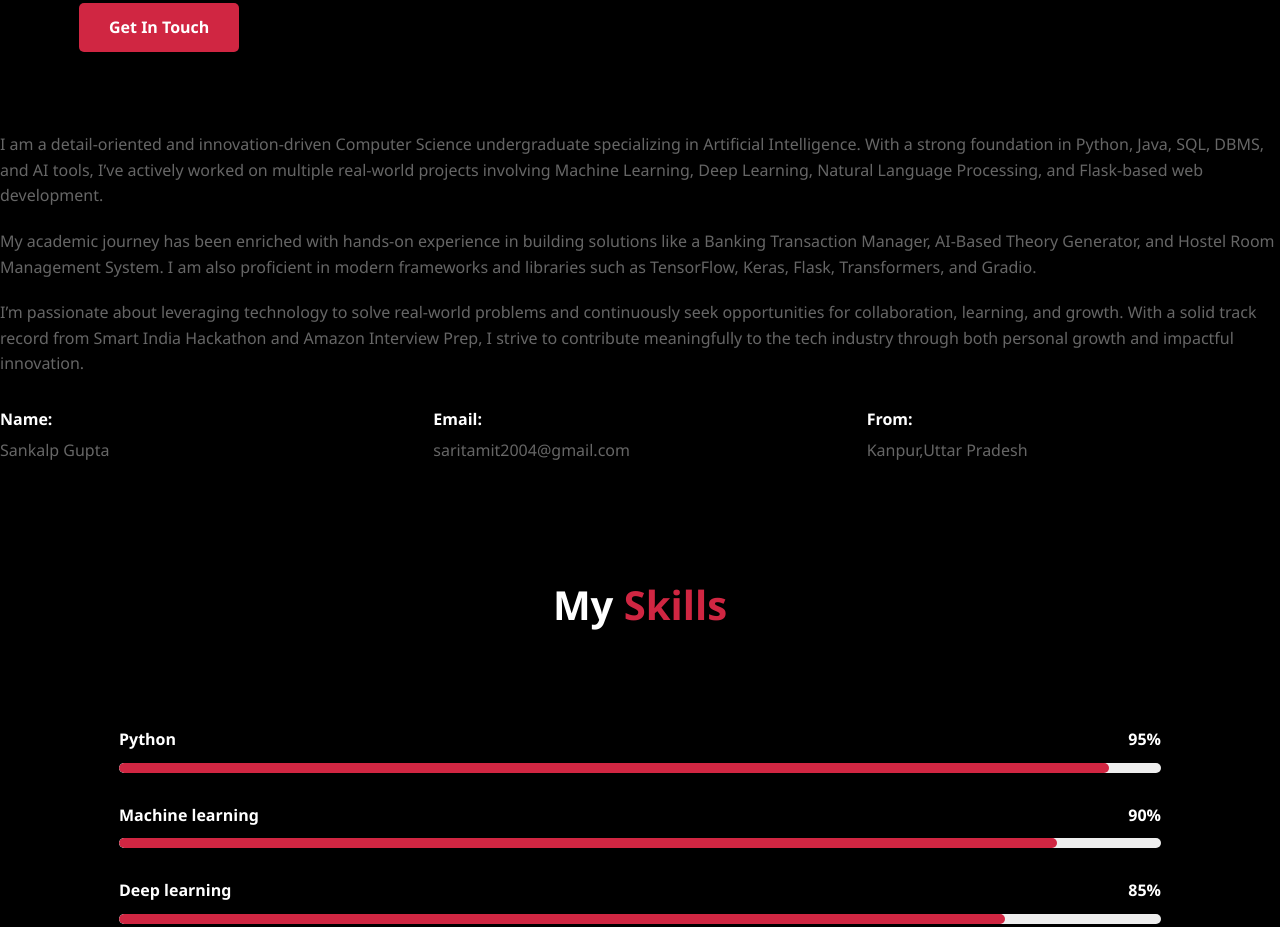
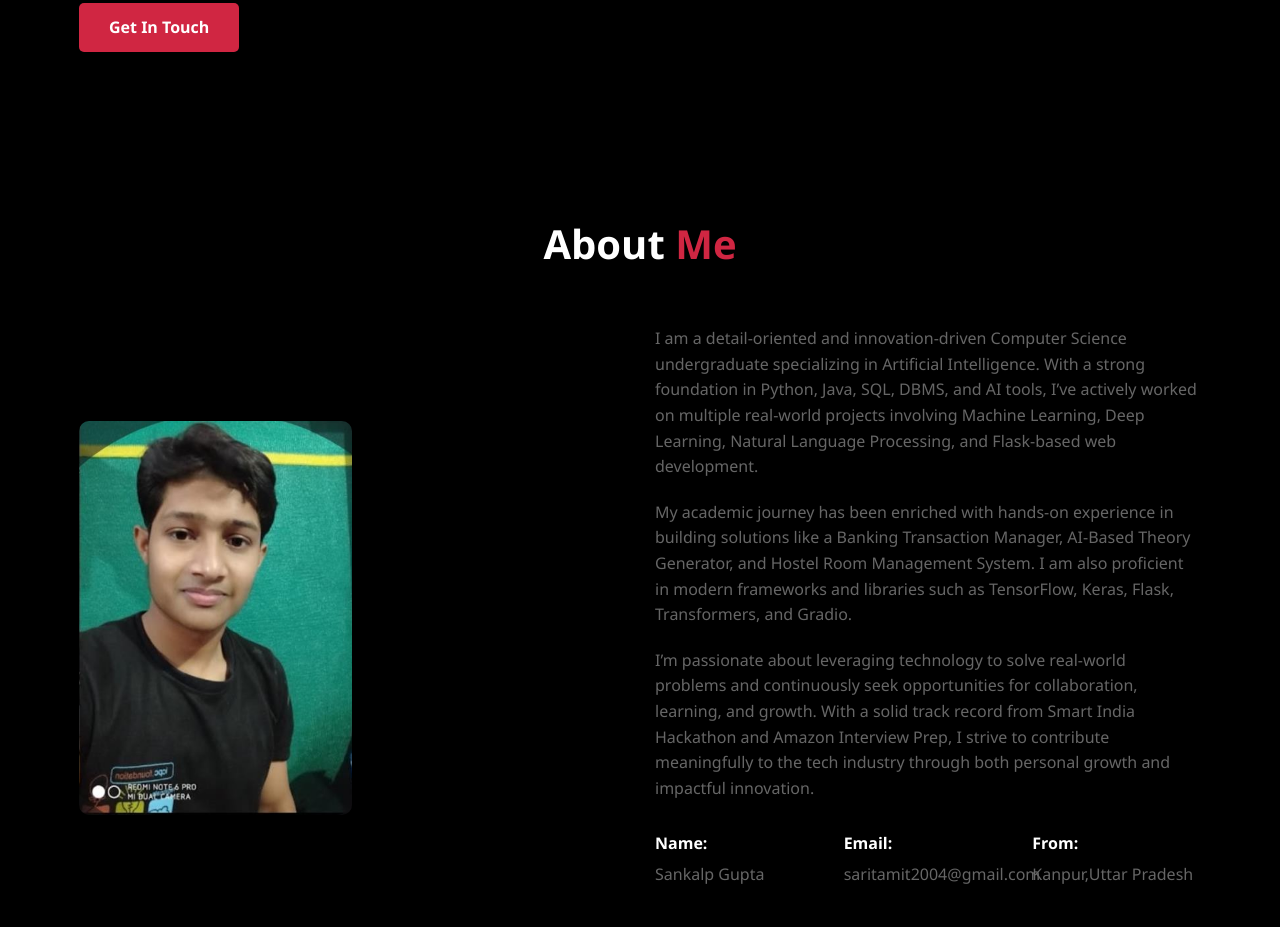
Before and after one commit to Sankalp-gupta1/New-port-, a plain HTML site: page index.html in a window 1280 px wide. Shown: the part 689-1616 px from the top of the page. Drawn offline with Linux system fonts and the light colour scheme.

Commit message:
Updated HTML and styling

```diff
--- a/index.html
+++ b/index.html
@@ -55,6 +55,13 @@
         </div>
     </div>
 </section>
+   <section id="about" class="about">
+        <div class="container">
+            <h2 class="section-title">About <span class="highlight">Me</span></h2>
+            <div class="about-content">
+                <div class="about-image">
+                    <img src="image.jpeg" alt="About Me">
+                </div>
 
                 <div class="about-text">
                     <p>I am a detail-oriented and innovation-driven Computer Science undergraduate specializing in Artificial Intelligence. With a strong foundation in Python, Java, SQL, DBMS, and AI tools, I’ve actively worked on multiple real-world projects involving Machine Learning, Deep Learning, Natural Language Processing, and Flask-based web development.</p>
```
